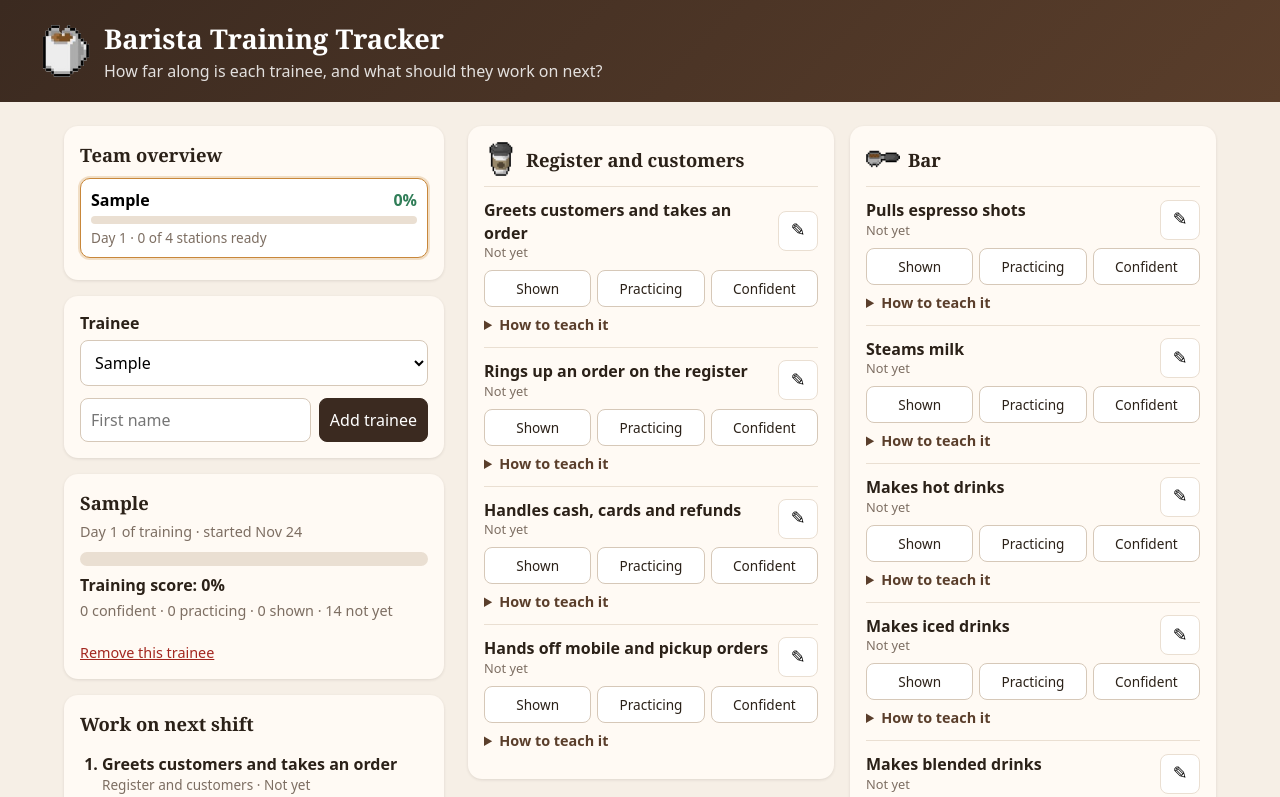
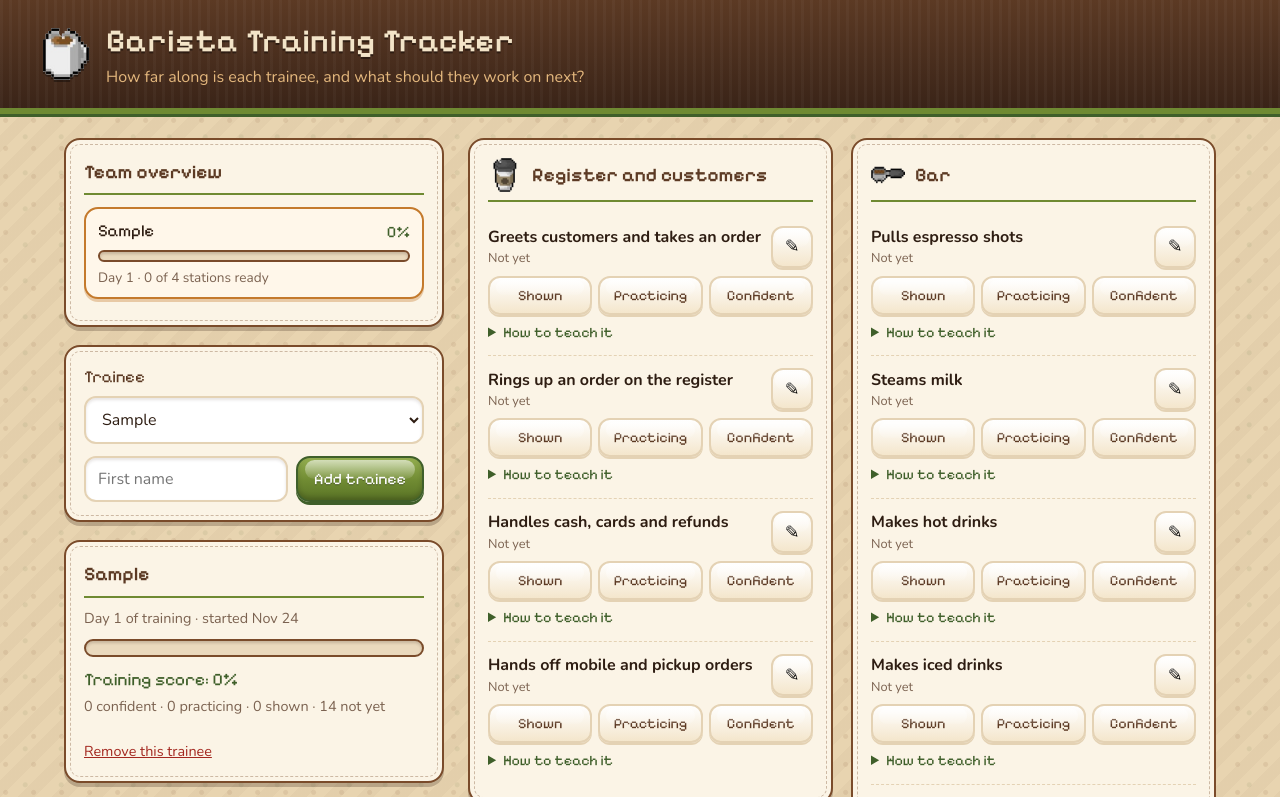
Before and after one commit to hlc9493/Build-Project-, a plain HTML site: page index.html in a window 1280 px wide. Both pictures are taken after typing "Sample" into the empty fields and a click on the button "Add trainee". Shown: the top 797 px of the page. Drawn offline with nearby package versions, Linux system fonts and the light colour scheme.

Commit message:
Revise styles for early-2000s coffeehouse theme
Updated CSS variables and styles for a coffeehouse theme, enhancing visual elements and layout.

```diff
--- a/style.css
+++ b/style.css
@@ -1,36 +1,60 @@
-/* Presentation layer: how the page looks (coffee-shop theme) */
+/* Presentation layer: how the page looks.
+   Theme: an early-2000s coffeehouse. Warm browns, olive greens and cream,
+   a pixel font for headings and buttons, and glossy "jelly" buttons. */
 
 :root {
-  --espresso: #3b2a20;
-  --roast: #5a3e2b;
-  --cream: #f6efe6;
-  --foam: #fffaf4;
-  --caramel: #c8873a;
-  --green: #2f7d57;
-  --text: #2b2118;
-  --muted: #7d6e62;
-  --line: #eadfd2;
+  --espresso: #3a2418;
+  --mocha: #5c3a24;
+  --wood: #7a4b2a;
+  --caramel: #c47a2c;
+  --latte: #e3b77d;
+  --olive: #6f8a32;
+  --forest: #3f5f2a;
+  --cream: #f3e4c8;
+  --paper: #fbf4e6;
+  --text: #2e1d12;
+  --muted: #7b6250;
+  --line: #e4d2b4;
   --danger: #a3271f;
+
+  --pixel: "Pixelify Sans", "Courier New", monospace;
+  --body: "Nunito", system-ui, -apple-system, "Segoe UI", sans-serif;
 }
 
 * {
   box-sizing: border-box;
 }
 
+[hidden] {
+  display: none !important;
+}
+
+/* Background: warm kraft paper with faint dots and stripes */
+
 body {
   margin: 0;
-  font-family: system-ui, -apple-system, "Segoe UI", sans-serif;
-  background: var(--cream);
+  font-family: var(--body);
   color: var(--text);
-  line-height: 1.4;
+  line-height: 1.45;
+  background-color: #e8d4b0;
+  background-image:
+    radial-gradient(circle at 20% 30%, rgba(122, 75, 42, 0.10) 0 2px, transparent 3px),
+    radial-gradient(circle at 70% 80%, rgba(63, 95, 42, 0.08) 0 2px, transparent 3px),
+    repeating-linear-gradient(135deg, rgba(92, 58, 36, 0.035) 0 12px, transparent 12px 24px);
+  background-size: 28px 28px, 36px 36px, auto;
+  min-height: 100vh;
 }
 
-/* Header */
+/* Header: dark wood, with an olive stripe underneath */
 
 header {
-  background: linear-gradient(135deg, var(--espresso), var(--roast));
-  color: #ffffff;
-  padding: 20px 16px;
+  background:
+    repeating-linear-gradient(90deg, rgba(255, 255, 255, 0.03) 0 3px, transparent 3px 9px),
+    linear-gradient(180deg, var(--mocha), var(--espresso));
+  color: var(--cream);
+  padding: 18px 16px;
+  border-bottom: 6px solid var(--olive);
+  box-shadow: 0 3px 0 var(--forest);
 }
 
 .header-inner {
@@ -38,93 +62,135 @@ header {
   margin: 0 auto;
   display: flex;
   align-items: center;
-  gap: 12px;
+  gap: 14px;
 }
 
-.logo {
-  font-size: 2rem;
+.logo-image {
+  width: 52px;
+  height: 52px;
+  object-fit: contain;
+  flex-shrink: 0;
+  filter: drop-shadow(0 2px 0 rgba(0, 0, 0, 0.35));
 }
 
 h1 {
   margin: 0;
-  font-family: Georgia, "Times New Roman", serif;
-  font-size: 1.45rem;
+  font-family: var(--pixel);
+  font-weight: 600;
+  font-size: 1.6rem;
+  letter-spacing: 0.5px;
+  text-shadow: 0 2px 0 rgba(0, 0, 0, 0.4);
 }
 
 .subtitle {
   margin: 2px 0 0;
-  opacity: 0.85;
+  color: var(--latte);
 }
 
-/* Layout and cards */
+/* Layout and cards: cream paper with a stitched edge */
 
 main {
   max-width: 560px;
   margin: 0 auto;
-  padding: 16px;
+  padding: 18px 16px;
 }
 
 .card {
-  background: var(--foam);
-  border-radius: 14px;
-  padding: 16px;
-  margin-bottom: 16px;
-  box-shadow: 0 1px 3px rgba(59, 42, 32, 0.12);
+  background: var(--paper);
+  border: 2px solid var(--wood);
+  border-radius: 16px;
+  padding: 18px;
+  margin-bottom: 18px;
+  box-shadow: 0 4px 0 rgba(58, 36, 24, 0.25);
+  outline: 1px dashed rgba(122, 75, 42, 0.35);
+  outline-offset: -7px;
 }
 
 h2 {
-  margin: 0 0 10px;
-  font-family: Georgia, "Times New Roman", serif;
-  font-size: 1.15rem;
+  margin: 0 0 12px;
+  padding-bottom: 8px;
+  border-bottom: 2px solid var(--olive);
+  font-family: var(--pixel);
+  font-weight: 600;
+  font-size: 1.2rem;
+  color: var(--mocha);
   display: flex;
   align-items: center;
-  gap: 8px;
+  gap: 10px;
   flex-wrap: wrap;
 }
 
-/* Sprite icons next to each category name */
 .category-icon {
   width: 34px;
   height: 34px;
   object-fit: contain;
 }
 
-/* Sprite in the header, in place of the ☕ */
-.logo-image {
-  width: 52px;
-  height: 52px;
-  object-fit: contain;
-  flex-shrink: 0;
+.meta {
+  margin: -2px 0 10px;
+  color: var(--muted);
+  font-size: 0.9rem;
 }
 
-.meta {
-  margin: -4px 0 10px;
-  color: var(--muted);
-  font-size: 0.9rem;
+.error {
+  color: var(--danger);
+  font-weight: 700;
+}
+
+/* Jelly: the glossy shine shared by buttons, badges and progress bars */
+
+#add-form button,
+.rate,
+.note-button,
+.badge,
+.ready-tag,
+.progress-fill {
+  position: relative;
+  overflow: hidden;
+}
+
+#add-form button::before,
+.rate::before,
+.note-button::before,
+.badge::before,
+.ready-tag::before,
+.progress-fill::before {
+  content: "";
+  position: absolute;
+  left: 6%;
+  right: 6%;
+  top: 2px;
+  height: 45%;
+  border-radius: 999px;
+  background: linear-gradient(180deg, rgba(255, 255, 255, 0.6), rgba(255, 255, 255, 0.08));
+  pointer-events: none;
 }
 
 /* Trainee picker and add form */
 
 .field-label {
   display: block;
-  font-weight: 600;
+  font-family: var(--pixel);
+  font-size: 1.05rem;
+  color: var(--mocha);
   margin-bottom: 6px;
 }
 
 select,
 #add-form input,
-#add-form button,
 .note-input {
-  font: inherit;
+  font-family: var(--body);
   font-size: 16px;
-  padding: 10px;
-  border: 1px solid #d6c8b8;
-  border-radius: 8px;
+  padding: 10px 12px;
+  border: 2px solid var(--line);
+  border-radius: 12px;
+  background: #ffffff;
+  color: var(--text);
+  box-shadow: inset 0 2px 3px rgba(58, 36, 24, 0.12);
 }
 
 select {
   width: 100%;
-  background: #ffffff;
 }
 
 #add-form {
@@ -139,83 +205,92 @@ select {
 }
 
 #add-form button {
-  background: var(--espresso);
+  font-family: var(--pixel);
+  font-size: 1rem;
+  padding: 10px 16px;
+  border: 2px solid var(--forest);
+  border-radius: 14px;
   color: #ffffff;
-  border-color: var(--espresso);
+  background: linear-gradient(180deg, #93ad4f 0%, var(--olive) 55%, #5a7426 100%);
+  box-shadow: 0 3px 0 var(--forest), inset 0 -3px 5px rgba(0, 0, 0, 0.18);
+  text-shadow: 0 1px 0 rgba(0, 0, 0, 0.35);
   cursor: pointer;
 }
 
-/* Progress */
+#add-form button:active {
+  transform: translateY(2px);
+  box-shadow: 0 1px 0 var(--forest), inset 0 -2px 4px rgba(0, 0, 0, 0.2);
+}
+
+/* Progress bars */
 
 .progress-track {
-  height: 14px;
-  background: var(--line);
-  border-radius: 7px;
+  height: 18px;
+  background: #ead9bd;
+  border: 2px solid var(--wood);
+  border-radius: 999px;
   overflow: hidden;
+  box-shadow: inset 0 2px 3px rgba(58, 36, 24, 0.2);
 }
 
 .progress-fill {
   height: 100%;
   width: 0;
-  background: linear-gradient(90deg, var(--caramel), var(--green));
+  border-radius: 999px;
+  background: linear-gradient(180deg, #a7c05e 0%, var(--olive) 60%, var(--forest) 100%);
   transition: width 0.3s;
 }
 
 #progress-text {
-  margin: 8px 0 0;
-  font-weight: 600;
-}
-
-#progress-text {
-  margin-bottom: 0;
+  margin: 10px 0 0;
+  font-family: var(--pixel);
+  font-size: 1.1rem;
+  color: var(--forest);
 }
 
 .counts {
   margin: 4px 0 0;
 }
 
-.error {
-  color: var(--danger);
-  font-weight: 600;
-}
-
-/* Anything marked hidden stays hidden, whatever its other styles say */
-[hidden] {
-  display: none !important;
-}
-
-/* Station-ready badges */
+/* Station-ready badges and tags */
 
 .badges {
   display: flex;
   flex-wrap: wrap;
   gap: 6px;
-  margin-top: 10px;
+  margin-top: 12px;
 }
 
 .badge,
 .ready-tag {
   display: inline-block;
-  background: var(--caramel);
+  font-family: var(--pixel);
+  font-size: 0.85rem;
+  padding: 4px 12px;
+  border-radius: 999px;
   color: #ffffff;
-  border-radius: 999px;
-  padding: 3px 10px;
-  font-size: 0.8rem;
-  font-weight: 600;
-  font-family: system-ui, -apple-system, "Segoe UI", sans-serif;
+  text-shadow: 0 1px 0 rgba(0, 0, 0, 0.3);
+}
+
+.badge {
+  background: linear-gradient(180deg, #e19a4c 0%, var(--caramel) 60%, #a5611c 100%);
+  border: 2px solid #8a4f15;
 }
 
 .ready-tag {
-  background: var(--green);
+  background: linear-gradient(180deg, #93ad4f 0%, var(--olive) 60%, #5a7426 100%);
+  border: 2px solid var(--forest);
 }
 
 .complete-banner {
   margin: 12px 0 0;
   padding: 10px;
-  border-radius: 10px;
-  background: #e4f2ea;
-  color: var(--green);
-  font-weight: 700;
+  border: 2px dashed var(--olive);
+  border-radius: 12px;
+  background: #eef2dc;
+  color: var(--forest);
+  font-family: var(--pixel);
+  font-size: 1.05rem;
   text-align: center;
 }
 
@@ -243,34 +318,37 @@ select {
   width: 100%;
   display: grid;
   grid-template-columns: 1fr auto;
-  gap: 4px 10px;
+  gap: 6px 10px;
   align-items: center;
-  padding: 10px;
-  margin-bottom: 6px;
-  border: 1px solid var(--line);
-  border-radius: 10px;
+  padding: 10px 12px;
+  margin-bottom: 8px;
+  border: 2px solid var(--line);
+  border-radius: 14px;
   background: #ffffff;
   font: inherit;
   text-align: left;
+  color: var(--text);
   cursor: pointer;
 }
 
 .team-button.current {
   border-color: var(--caramel);
-  box-shadow: 0 0 0 2px rgba(200, 135, 58, 0.25);
+  background: #fff7ea;
+  box-shadow: 0 3px 0 rgba(196, 122, 44, 0.35);
 }
 
 .team-name {
-  font-weight: 600;
+  font-family: var(--pixel);
+  font-size: 1.05rem;
 }
 
 .team-percent {
-  font-weight: 700;
-  color: var(--green);
+  font-family: var(--pixel);
+  color: var(--forest);
 }
 
 .team-button .progress-track {
-  height: 8px;
+  height: 12px;
   grid-column: 1 / -1;
 }
 
@@ -280,16 +358,21 @@ select {
   font-size: 0.85rem;
 }
 
-/* "Cover next shift" */
+/* "Work on next shift" */
 
 #next-list {
   margin: 0;
-  padding-left: 22px;
+  padding-left: 24px;
 }
 
 #next-list li {
   padding: 6px 0;
-  font-weight: 600;
+  font-weight: 700;
+}
+
+#next-list li::marker {
+  font-family: var(--pixel);
+  color: var(--caramel);
 }
 
 .skill-category,
@@ -304,7 +387,7 @@ select {
   font-style: italic;
 }
 
-/* Skill rows: name and status, note button, rating buttons, how-to */
+/* Skill rows */
 
 .skill-row {
   display: flex;
@@ -312,7 +395,11 @@ select {
   align-items: center;
   gap: 8px;
   padding: 12px 0;
-  border-top: 1px solid var(--line);
+  border-top: 1px dashed var(--line);
+}
+
+h2 + .skill-row {
+  border-top: none;
 }
 
 .skill-text {
@@ -322,7 +409,7 @@ select {
 
 .skill-name {
   display: block;
-  font-weight: 600;
+  font-weight: 700;
 }
 
 .skill-status {
@@ -334,23 +421,27 @@ select {
 .level-1 .skill-status,
 .level-2 .skill-status {
   color: var(--caramel);
+  font-weight: 700;
 }
 
 .level-3 .skill-status {
-  color: var(--green);
-  font-weight: 600;
+  color: var(--forest);
+  font-weight: 700;
 }
 
 .note-button {
   flex-shrink: 0;
-  width: 40px;
-  height: 40px;
-  border: 1px solid var(--line);
-  border-radius: 8px;
-  background: #ffffff;
+  width: 42px;
+  height: 42px;
+  border: 2px solid var(--line);
+  border-radius: 12px;
+  background: linear-gradient(180deg, #ffffff 0%, #f4e6cc 100%);
+  box-shadow: 0 2px 0 var(--line);
   font-size: 1.1rem;
   cursor: pointer;
 }
+
+/* Rating buttons: cream jelly, filled with colour when chosen */
 
 .rating {
   flex-basis: 100%;
@@ -360,35 +451,48 @@ select {
 }
 
 .rate {
-  font: inherit;
-  font-size: 0.85rem;
-  padding: 8px 4px;
-  border: 1px solid #d6c8b8;
-  border-radius: 8px;
-  background: #ffffff;
-  color: var(--text);
+  font-family: var(--pixel);
+  font-size: 0.9rem;
+  padding: 9px 4px;
+  border: 2px solid var(--line);
+  border-radius: 12px;
+  background: linear-gradient(180deg, #ffffff 0%, #f4e6cc 100%);
+  box-shadow: 0 2px 0 var(--line);
+  color: var(--mocha);
   cursor: pointer;
+}
+
+.rate:active {
+  transform: translateY(2px);
+  box-shadow: none;
 }
 
 .rate[aria-pressed="true"] {
   color: #ffffff;
-  font-weight: 600;
+  text-shadow: 0 1px 0 rgba(0, 0, 0, 0.35);
 }
 
 .rate-1[aria-pressed="true"] {
-  background: #d9a86c;
-  border-color: #d9a86c;
+  background: linear-gradient(180deg, #f0c78f 0%, var(--latte) 55%, #c9955a 100%);
+  border-color: #a8743a;
+  box-shadow: 0 2px 0 #a8743a;
+  color: var(--espresso);
+  text-shadow: 0 1px 0 rgba(255, 255, 255, 0.4);
 }
 
 .rate-2[aria-pressed="true"] {
-  background: var(--caramel);
-  border-color: var(--caramel);
+  background: linear-gradient(180deg, #e19a4c 0%, var(--caramel) 55%, #a5611c 100%);
+  border-color: #8a4f15;
+  box-shadow: 0 2px 0 #8a4f15;
 }
 
 .rate-3[aria-pressed="true"] {
-  background: var(--green);
-  border-color: var(--green);
+  background: linear-gradient(180deg, #93ad4f 0%, var(--olive) 55%, #5a7426 100%);
+  border-color: var(--forest);
+  box-shadow: 0 2px 0 var(--forest);
 }
+
+/* How to teach it */
 
 .how {
   flex-basis: 100%;
@@ -397,14 +501,15 @@ select {
 
 .how summary {
   cursor: pointer;
-  color: var(--roast);
-  font-weight: 600;
+  color: var(--forest);
+  font-family: var(--pixel);
 }
 
 .how p {
   margin: 6px 0 0;
-  padding: 10px;
-  background: var(--cream);
+  padding: 10px 12px;
+  background: #f6ecd8;
+  border-left: 4px solid var(--olive);
   border-radius: 8px;
 }
 
@@ -413,12 +518,22 @@ select {
   margin: 0;
   font-size: 0.9rem;
   font-style: italic;
-  color: var(--roast);
+  color: var(--wood);
 }
 
 .note-input {
   flex-basis: 100%;
   width: 100%;
+}
+
+/* Keyboard focus stays easy to see */
+
+button:focus-visible,
+select:focus-visible,
+input:focus-visible,
+summary:focus-visible {
+  outline: 3px solid var(--caramel);
+  outline-offset: 2px;
 }
 
 /* Celebration */
@@ -470,7 +585,7 @@ select {
   }
 
   h1 {
-    font-size: 1.7rem;
+    font-size: 2rem;
   }
 }
 
@@ -480,7 +595,7 @@ select {
   #checklist {
     display: grid;
     grid-template-columns: 1fr 1fr;
-    gap: 16px;
+    gap: 18px;
     align-items: start;
   }
 
```
